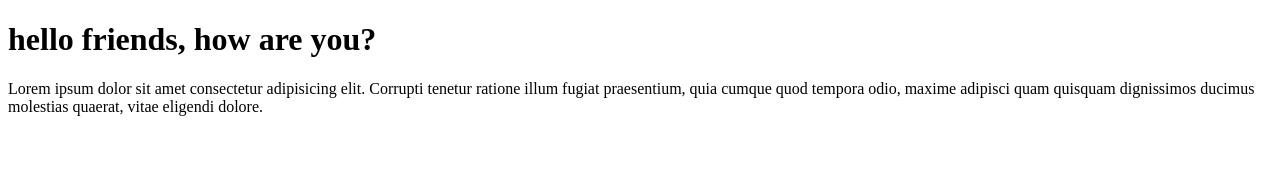
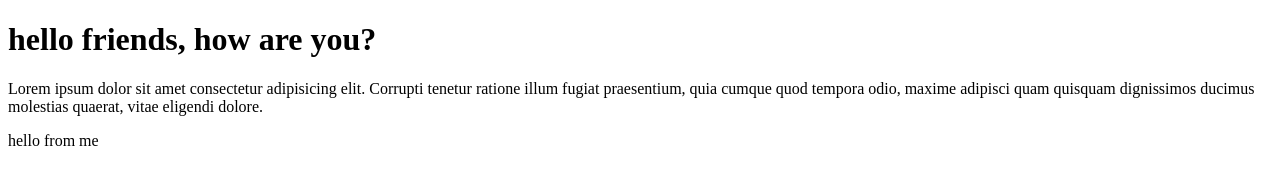
Before and after one commit to awtomatig00/web_project, a plain HTML site: page index.html in a window 1280 px wide. Drawn offline with Linux system fonts and the light colour scheme.

Commit message:
Update index.html

```diff
--- a/index.html
+++ b/index.html
@@ -8,5 +8,6 @@
 <body>
     <h1>hello friends, how are you?</h1>
     <p>Lorem ipsum dolor sit amet consectetur adipisicing elit. Corrupti tenetur ratione illum fugiat praesentium, quia cumque quod tempora odio, maxime adipisci quam quisquam dignissimos ducimus molestias quaerat, vitae eligendi dolore.</p>
+    <p>hello from me</p>
 </body>
 </html>
```
